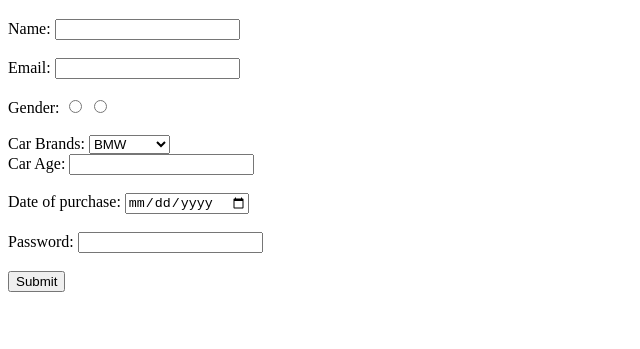
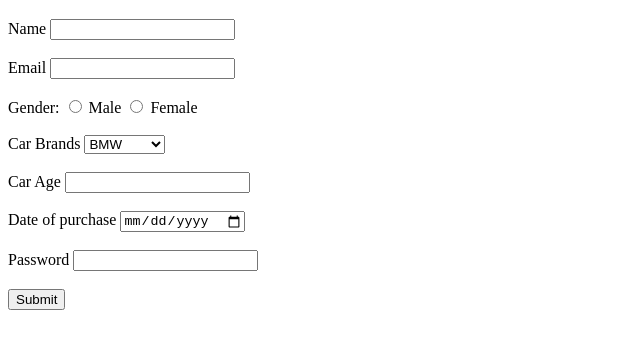
Before and after one commit to acciojob/car-insurance-form-soniakushwah13, a website: page main.html in a window 1280 px wide. Shown: the part 61-410 px from the top of the page, without its empty margins (0-640 px from the left). Drawn offline with Linux system fonts and the light colour scheme.

Commit message:
created a submission

```diff
--- a/main.html
+++ b/main.html
@@ -9,37 +9,37 @@
 
 <body>
 	<!-- the entire body must be written by student -->
+
 	<h1>Car Insurance Registration form</h1>
-	<form method="post" action="car-insurance">
+	<form action="/submit_form" method="post">
+	<label for ="name"> Name</label>
+	<input type="text" id ="name" name ="name" required="yes" required><br><br>
 
-	<label for="name">Name:</label>
-	<input type="text" id="name" name="name" required="yes" required><br><br>
+	 <label for ="email"> Email</label>
+	<input type="Email" id ="email" email ="email" required="yes" required><br><br>
 
-	   <label for="email">Email:</label>
-       <input type="email" id="email" name="email" required="yes" required><br><br>
+	<label for="gender">Gender:</label>
+        <input type="radio" id="male" name="gender" value="male" required="yes" required>
+        <label for="male">Male</label>
+        <input type="radio" id="female" name="gender" value="female" required="yes" required>
+        <label for="female">Female</label><br><br>
+	<label for="cars"> Car Brands</label>
+	<select id ="cars">
+     <option value="BMW">BMW</option>
+		<option value="Audi">Audi</option>
+		<option value="Mercedes">Mercedes</option>
+	</select><br><br>
 
+		<label for ="carage">Car Age</label>
+	<input type ="number" id ="carage" required ="yes" required><br><br>
 
-        <label for="gender">Gender:</label>
-		<input type="radio" id="radio" name="gender" value="male" required="yes" required>
-        <input type="radio" id="radio" name="gender" value="female" required="yes" required><br><br>
+	<label for ="dop">Date of purchase</label>
+	<input type ="date" id ="dop" required="yes" required><br><br>
 
-	   <label for="car">Car Brands:</label>
-		<select id="car">
-			<option value="BMW">BMW</option>
-			<option value="Audi">Audi</option>
-			<option value="Mercedes">Mercedes</option>
-		</select><br>
+		<label for="password">Password</label>
+		<input type ="Password" id ="password" required ="yes" required><br><br>
 
-		<label for="carage">Car Age:</label>
-		<input type="number" id="carage"  required="yes" required><br><br>
-
-		<label for="dop">Date of purchase:</label>
-       <input type="date" id="dop" name="dop" required="yes" required><br><br>
-
-	  <label for="password">Password:</label>
-       <input type="password" id="password" name="password" required="yes" required><br><br>
-
-       <button type="submit">Submit</button>
+	<button id="btn" type="submit">Submit</button>
 	</form>
     <script type="text/javascript" src="./script.js">
 </script>
```
